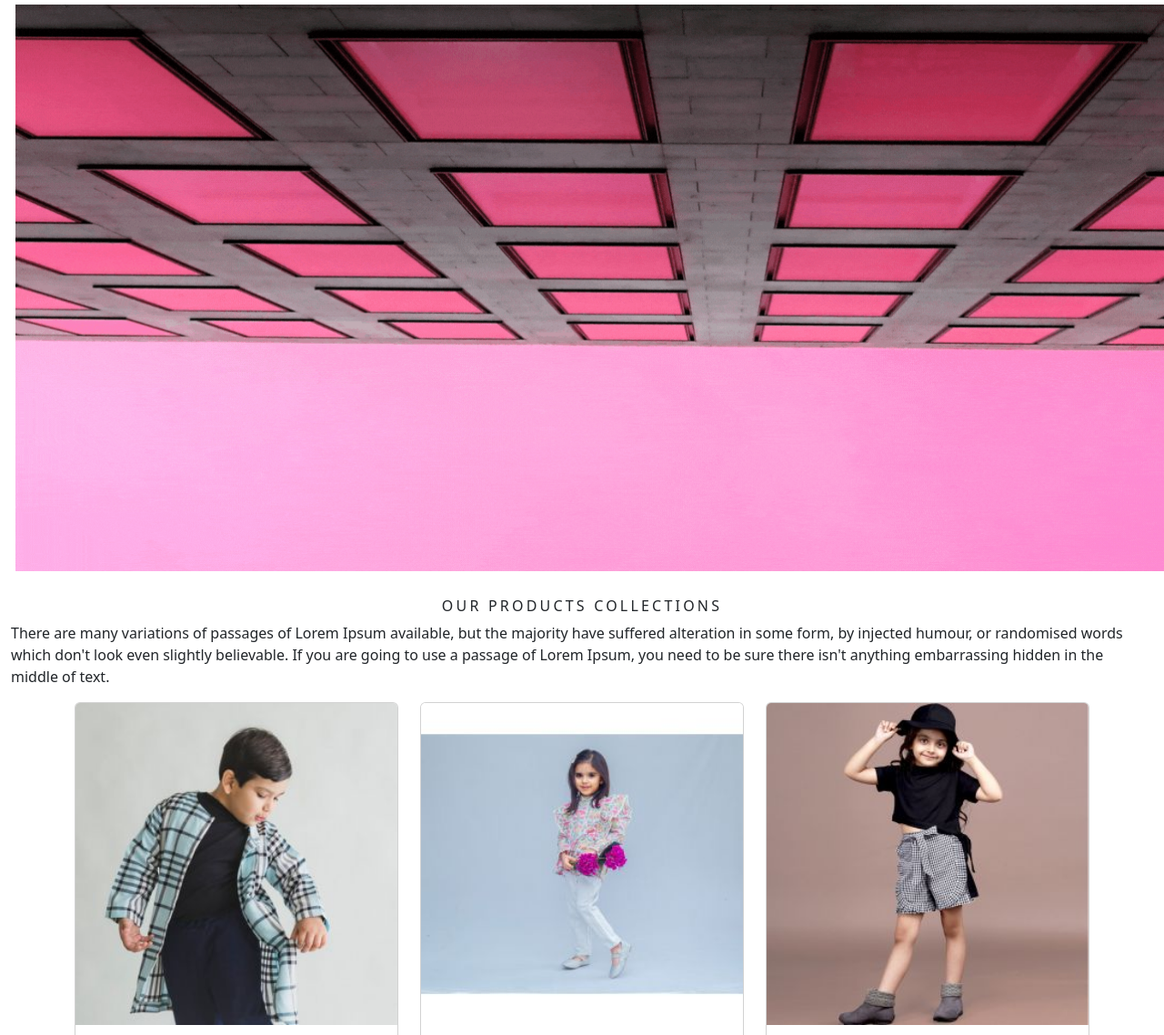
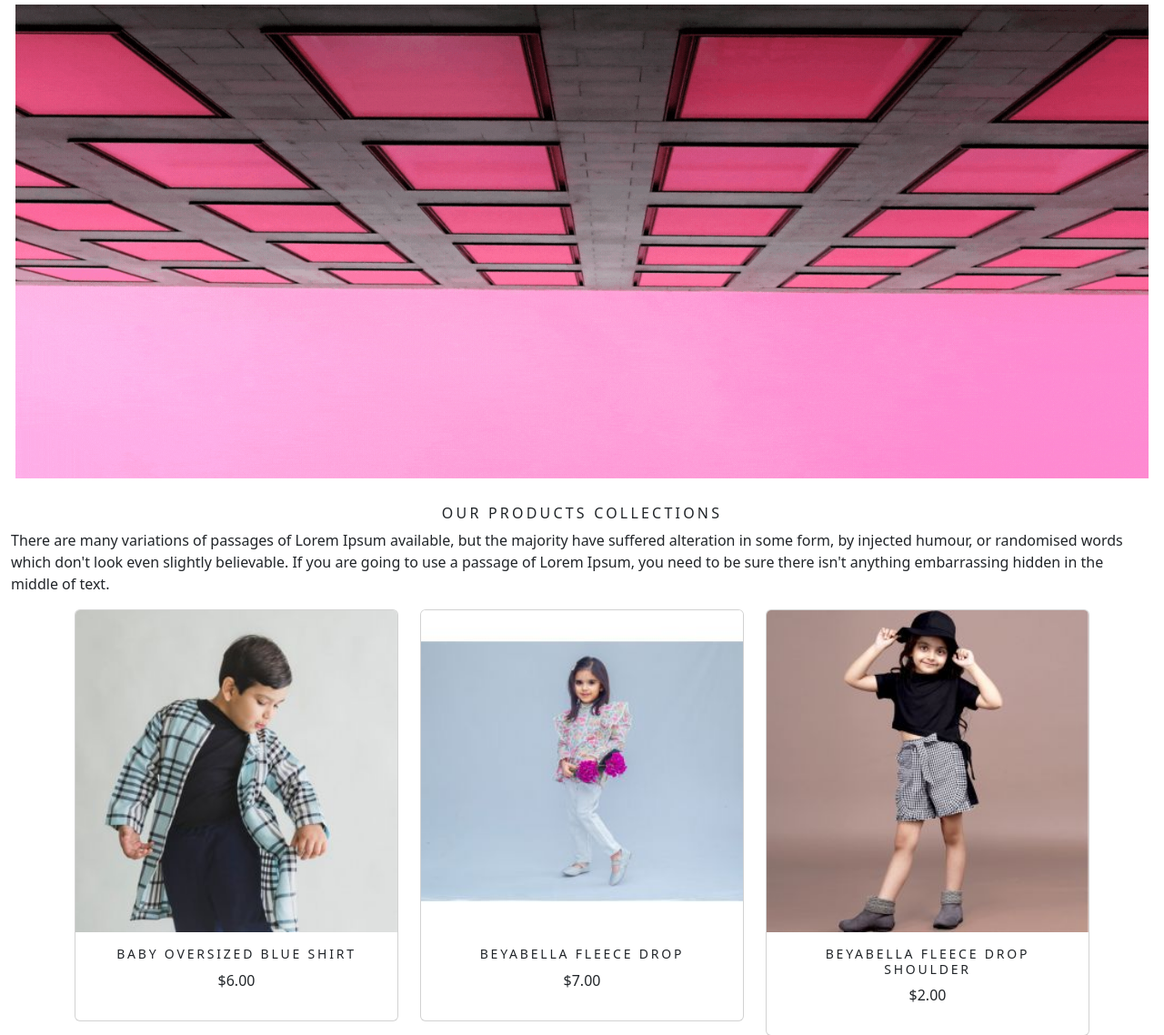
Before and after one commit to fransismathewapr7/Ecommerce123, a Django app: page /shop/ in a window 1280 px wide; the page is wider, and only the part inside the window is pictured. Shown: the part 154-1292 px from the top of that part at 91% size. Run offline with Django 4.2, Linux system fonts and the light colour scheme; data comes from the database, SQL or seed files in the repository; some libraries are stand-ins or nearby versions.

Commit message:
Update custom.css

```diff
--- a/Ecommerceproject/static/css/custom.css
+++ b/Ecommerceproject/static/css/custom.css
@@ -39,7 +39,7 @@ html{
     font-size:12px;
 }
 .my_image{
-    width:100;
+    width:100%;
     height:auto;
 }
 .my_title{
```
